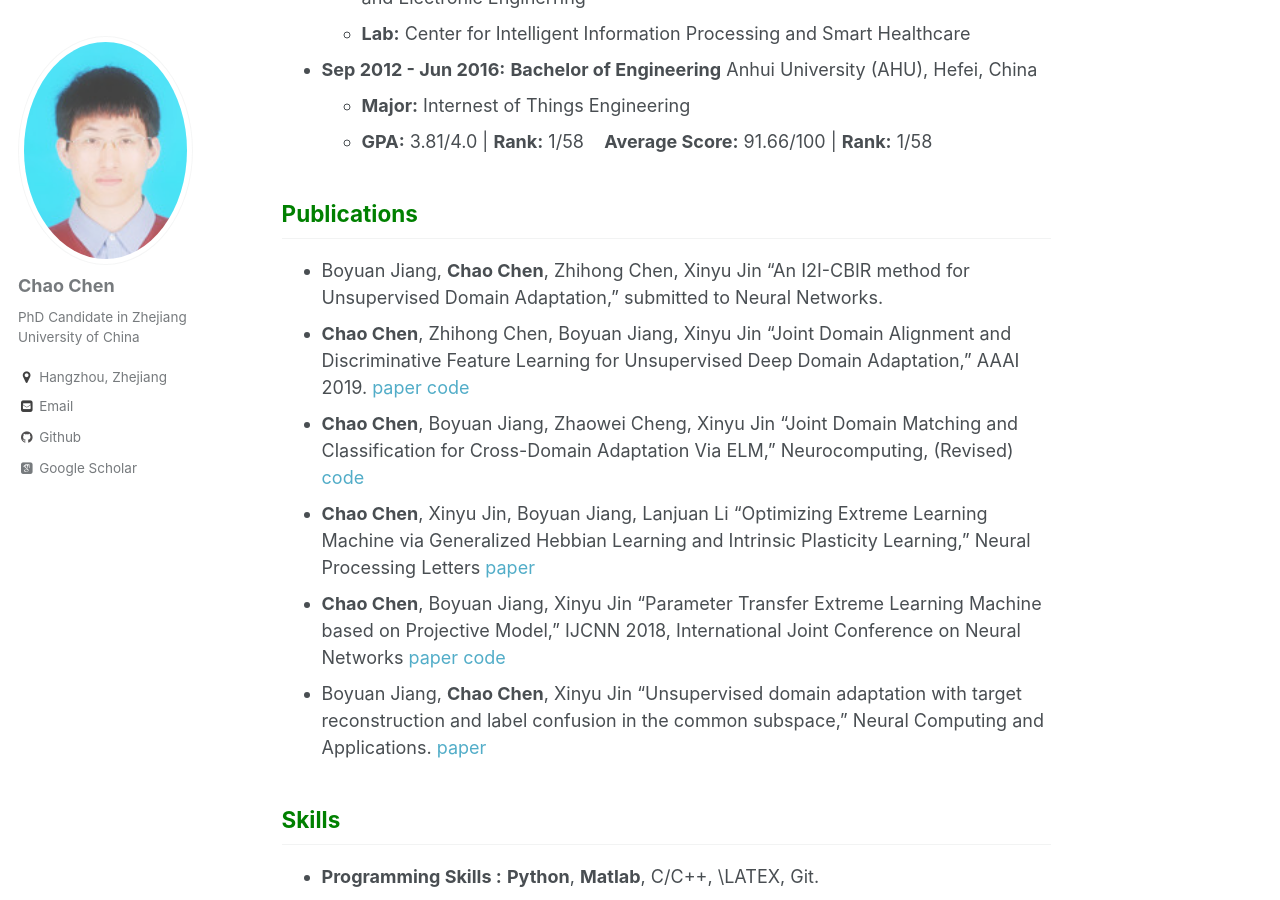
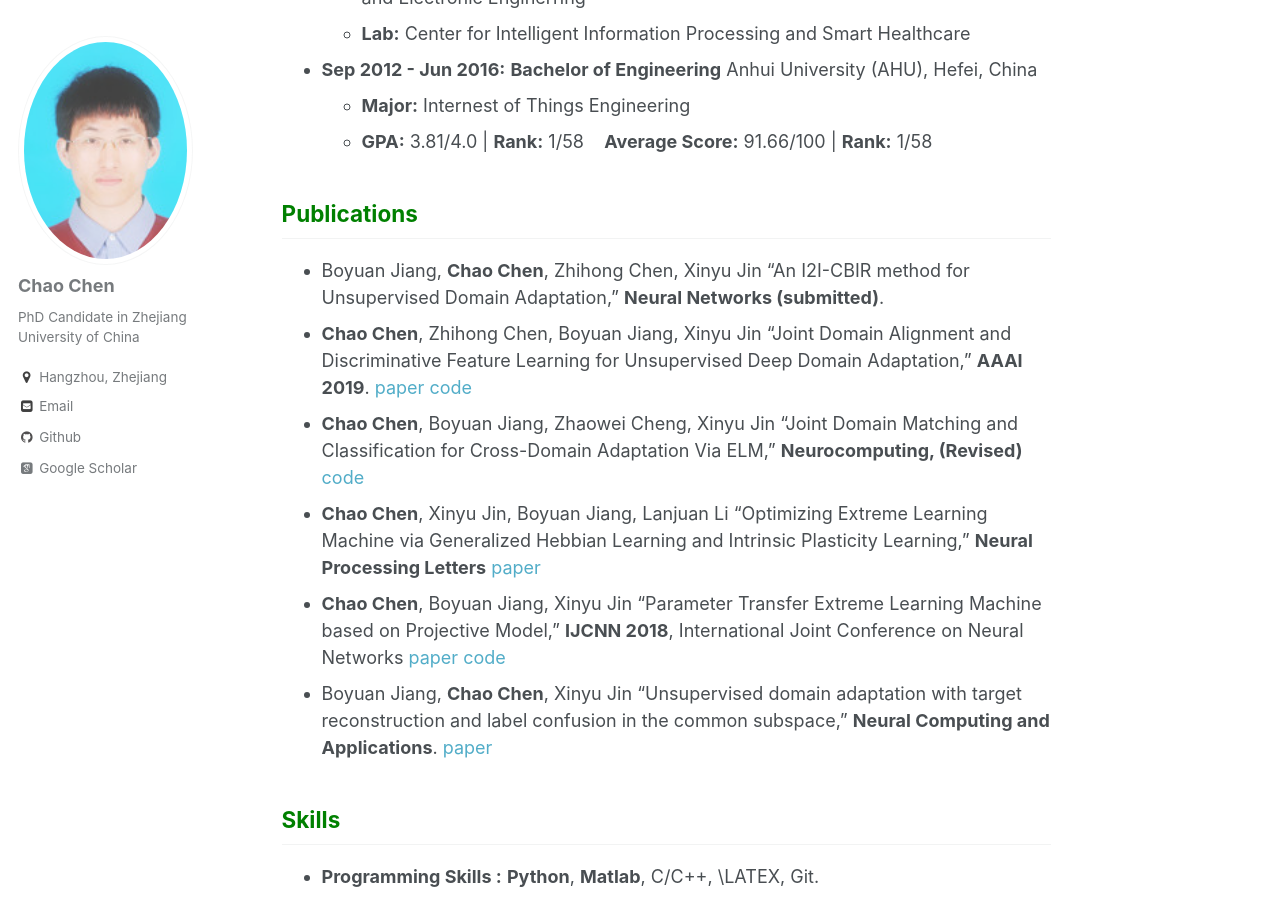
Before and after one commit to chenchao666/chenchao666.github.io, a Jekyll site: the page built from _pages/about.md, in a window 1280 px wide and 900 px high, scrolled down 639 px. Built offline with Jekyll 4.4.1, drawn with Linux system fonts in a browser that asks for light colours; some web fonts are replaced.

Commit message:
Update about.md

```diff
--- a/_pages/about.md
+++ b/_pages/about.md
@@ -23,15 +23,15 @@ My research interests cover a range of issues : **Statistics and Optimization**,
   - **GPA:** 3.81/4.0 \| **Rank:** 1/58 &nbsp;&nbsp; **Average Score:** 91.66/100 \| **Rank:** 1/58
 
 ## <span style="color: green"> Publications </span>
-* Boyuan Jiang, **Chao Chen**, Zhihong Chen, Xinyu Jin “An I2I-CBIR method for Unsupervised Domain Adaptation,” submitted to Neural Networks.
-* **Chao Chen**, Zhihong Chen, Boyuan Jiang, Xinyu Jin “Joint Domain Alignment and Discriminative Feature Learning for Unsupervised Deep Domain Adaptation,” AAAI 2019. [paper](https://arxiv.org/abs/1808.09347) [code](https://github.com/chenchao666/JDDA-Master)
-* **Chao Chen**, Boyuan Jiang, Zhaowei Cheng, Xinyu Jin “Joint Domain Matching and Classification for Cross-Domain Adaptation Via ELM,” Neurocomputing, (Revised) [code](https://github.com/chenchao666/JDMC)
+* Boyuan Jiang, **Chao Chen**, Zhihong Chen, Xinyu Jin “An I2I-CBIR method for Unsupervised Domain Adaptation,” **Neural Networks (submitted)**.
+* **Chao Chen**, Zhihong Chen, Boyuan Jiang, Xinyu Jin “Joint Domain Alignment and Discriminative Feature Learning for Unsupervised Deep Domain Adaptation,” **AAAI 2019**. [paper](https://arxiv.org/abs/1808.09347) [code](https://github.com/chenchao666/JDDA-Master)
+* **Chao Chen**, Boyuan Jiang, Zhaowei Cheng, Xinyu Jin “Joint Domain Matching and Classification for Cross-Domain Adaptation Via ELM,” **Neurocomputing, (Revised)** [code](https://github.com/chenchao666/JDMC)
 * **Chao Chen**, Xinyu Jin, Boyuan Jiang, Lanjuan Li “Optimizing Extreme Learning Machine via Generalized Hebbian Learning
-and Intrinsic Plasticity Learning,” Neural Processing Letters [paper](https://link.springer.com/article/10.1007/s11063-018-9869-6)
-* **Chao Chen**, Boyuan Jiang, Xinyu Jin “Parameter Transfer Extreme Learning Machine based on Projective Model,” IJCNN 2018,
+and Intrinsic Plasticity Learning,” **Neural Processing Letters** [paper](https://link.springer.com/article/10.1007/s11063-018-9869-6)
+* **Chao Chen**, Boyuan Jiang, Xinyu Jin “Parameter Transfer Extreme Learning Machine based on Projective Model,” **IJCNN 2018**,
 International Joint Conference on Neural Networks [paper](https://arxiv.org/abs/1809.01018) [code](https://github.com/chenchao666/PTELM)
 * Boyuan Jiang, **Chao Chen**, Xinyu Jin “Unsupervised domain adaptation with target reconstruction and label confusion in
-the common subspace,” Neural Computing and Applications. [paper](https://link.springer.com/article/10.1007/s00521-018-3846-x)
+the common subspace,” **Neural Computing and Applications**. [paper](https://link.springer.com/article/10.1007/s00521-018-3846-x)
 
 ## <span style="color: green"> Skills </span>
 * **Programming Skills :** **Python**, **Matlab**, C/C++, \LATEX, Git.
```
